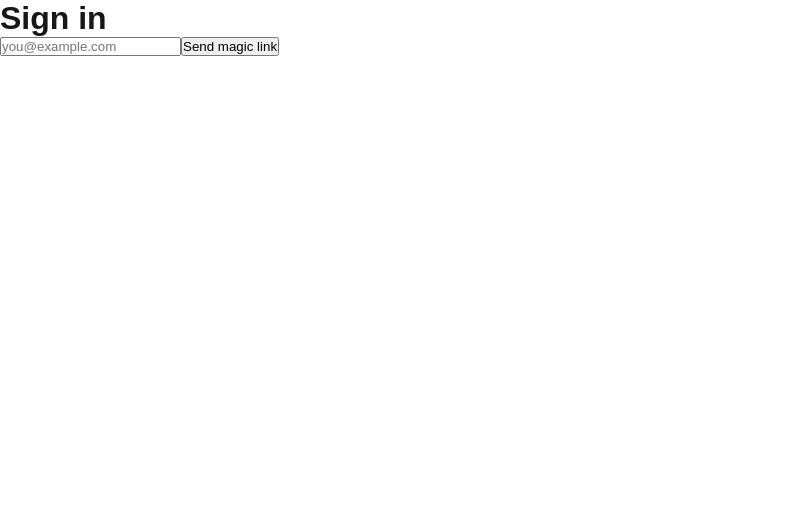
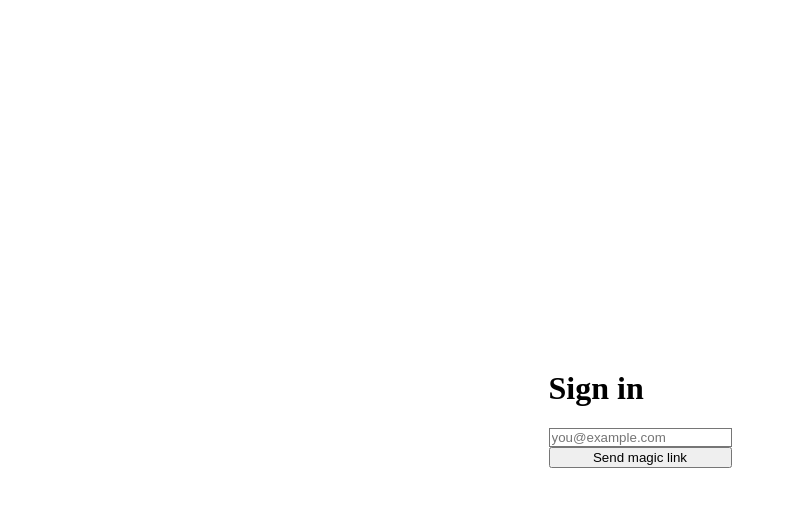
Before and after one commit to davidaakervik-cpu/vaultviews-frontend, a Next.js app: page /login in a window 1280 px wide. Shown: the top 506 px of the page, without its empty margins (0-795 px from the left). Built offline with nearby package versions, Linux system fonts and the light colour scheme.

Commit message:
Fix Tailwind PostCSS config

```diff
--- a/app/app/page.tsx
+++ b/app/app/page.tsx
@@ -1,14 +1,14 @@
-export const dynamic = "force-dynamic"
+export const dynamic = "force-dynamic";
 
-import { createClient } from "@/lib/supabaseServer"
+import { createClient } from "@/lib/supabaseServer";
 
 export default async function Page() {
-  const supabase = createClient()
+  const supabase = createClient();
 
   // Fetch the authenticated user
   const {
     data: { user },
-  } = await supabase.auth.getUser()
+  } = await supabase.auth.getUser();
 
   // If no user, redirect to login
   if (!user) {
@@ -16,14 +16,20 @@ export default async function Page() {
       <div className="flex items-center justify-center h-screen">
         <p>You are not logged in.</p>
       </div>
-    )
+    );
   }
 
+  // Authenticated view
   return (
-    <div className="flex items-center justify-center h-screen">
+    <div className="flex flex-col items-center justify-center h-screen">
       <h1 className="text-2xl font-semibold">
         Welcome, {user.email}
       </h1>
+
+      {/* Tailwind test — safe to remove later */}
+      <div className="text-red-500 text-xl mt-4">
+        Tailwind works
+      </div>
     </div>
-  )
+  );
 }
--- a/app/globals.css
+++ b/app/globals.css
@@ -1,49 +1,5 @@
-:root {
-  --background: #ffffff;
-  --foreground: #171717;
-}
+@tailwind base;
+@tailwind components;
+@tailwind utilities;
 
-@media (prefers-color-scheme: dark) {
-  :root {
-    --background: #0a0a0a;
-    --foreground: #ededed;
-  }
-}
-
-html {
-  height: 100%;
-}
-
-html,
-body {
-  max-width: 100vw;
-  overflow-x: hidden;
-}
-
-body {
-  min-height: 100%;
-  display: flex;
-  flex-direction: column;
-  color: var(--foreground);
-  background: var(--background);
-  font-family: Arial, Helvetica, sans-serif;
-  -webkit-font-smoothing: antialiased;
-  -moz-osx-font-smoothing: grayscale;
-}
-
-* {
-  box-sizing: border-box;
-  padding: 0;
-  margin: 0;
-}
-
-a {
-  color: inherit;
-  text-decoration: none;
-}
-
-@media (prefers-color-scheme: dark) {
-  html {
-    color-scheme: dark;
-  }
-}
+/* Your custom global styles can go below */
--- a/app/layout.tsx
+++ b/app/layout.tsx
@@ -1,29 +1,14 @@
 import type { Metadata } from "next";
-import { Geist, Geist_Mono } from "next/font/google";
 import "./globals.css";
 
-const geistSans = Geist({
-  variable: "--font-geist-sans",
-  subsets: ["latin"],
-});
-
-const geistMono = Geist_Mono({
-  variable: "--font-geist-mono",
-  subsets: ["latin"],
-});
-
 export const metadata: Metadata = {
-  title: "Create Next App",
-  description: "Generated by create next app",
+  title: "VaultViews",
+  description: "Financial intelligence dashboard",
 };
 
-export default function RootLayout({
-  children,
-}: Readonly<{
-  children: React.ReactNode;
-}>) {
+export default function RootLayout({ children }: { children: React.ReactNode }) {
   return (
-    <html lang="en" className={`${geistSans.variable} ${geistMono.variable}`}>
+    <html lang="en">
       <body>{children}</body>
     </html>
   );
--- a/package.json
+++ b/package.json
@@ -19,9 +19,12 @@
     "@types/node": "^20",
     "@types/react": "^19",
     "@types/react-dom": "^19",
+    "autoprefixer": "^10.4.27",
     "babel-plugin-react-compiler": "1.0.0",
     "eslint": "^9",
     "eslint-config-next": "16.2.1",
+    "postcss": "^8.5.8",
+    "tailwindcss": "^4.2.2",
     "typescript": "^5"
   }
 }
--- /dev/null
+++ b/postcss.config.mjs
@@ -0,0 +1,9 @@
+import tailwindcss from "tailwindcss";
+import autoprefixer from "autoprefixer";
+
+export default {
+  plugins: {
+    tailwindcss,
+    autoprefixer,
+  },
+};
--- /dev/null
+++ b/tailwind.config.ts
@@ -0,0 +1,15 @@
+import type { Config } from "tailwindcss";
+
+const config: Config = {
+  content: [
+    "./app/**/*.{js,ts,jsx,tsx,mdx}",
+    "./components/**/*.{js,ts,jsx,tsx,mdx}",
+    "./lib/**/*.{js,ts,jsx,tsx,mdx}",
+  ],
+  theme: {
+    extend: {},
+  },
+  plugins: [],
+};
+
+export default config;
```
Also changed, not shown: 1 other file (tests, documents, lock files or other folders).
